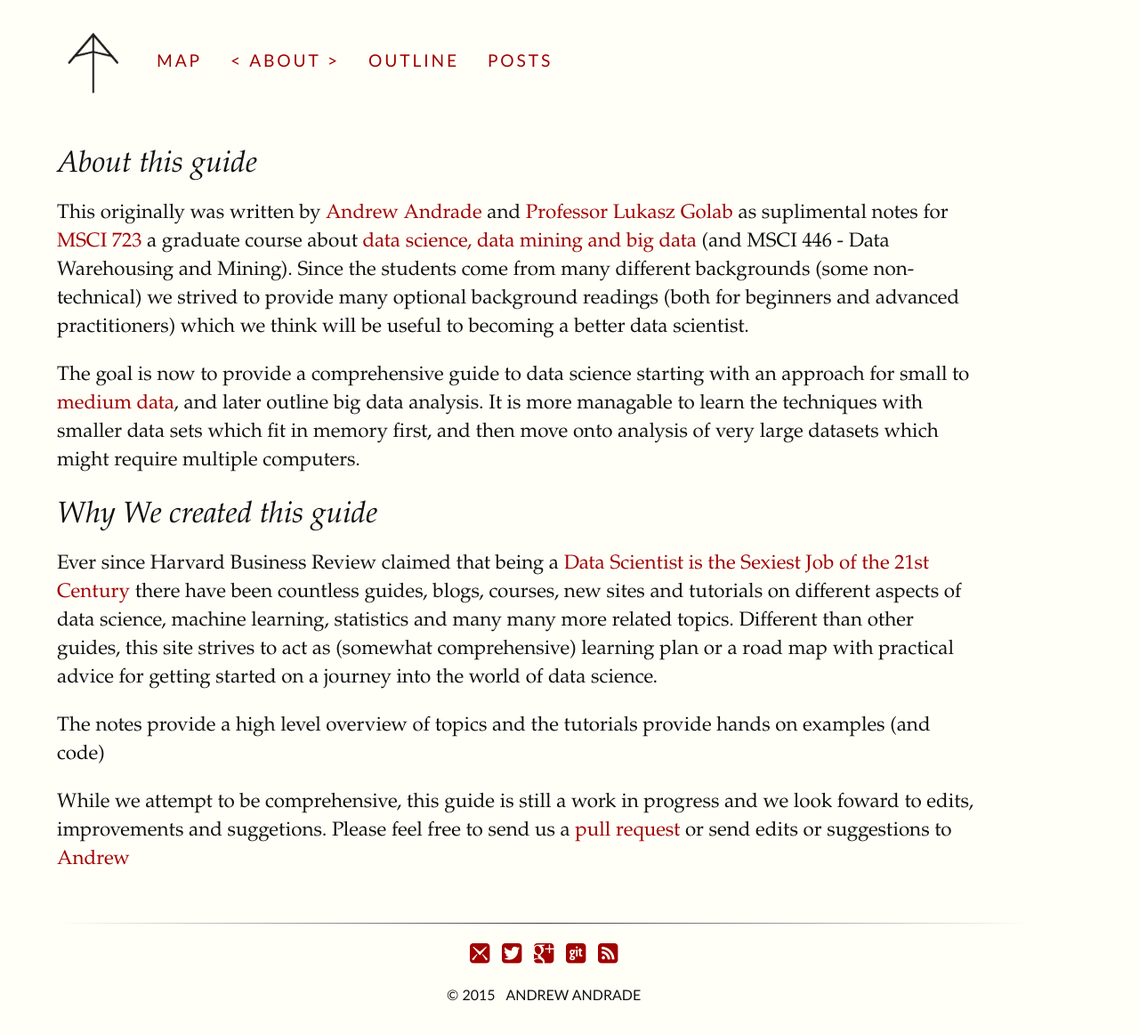
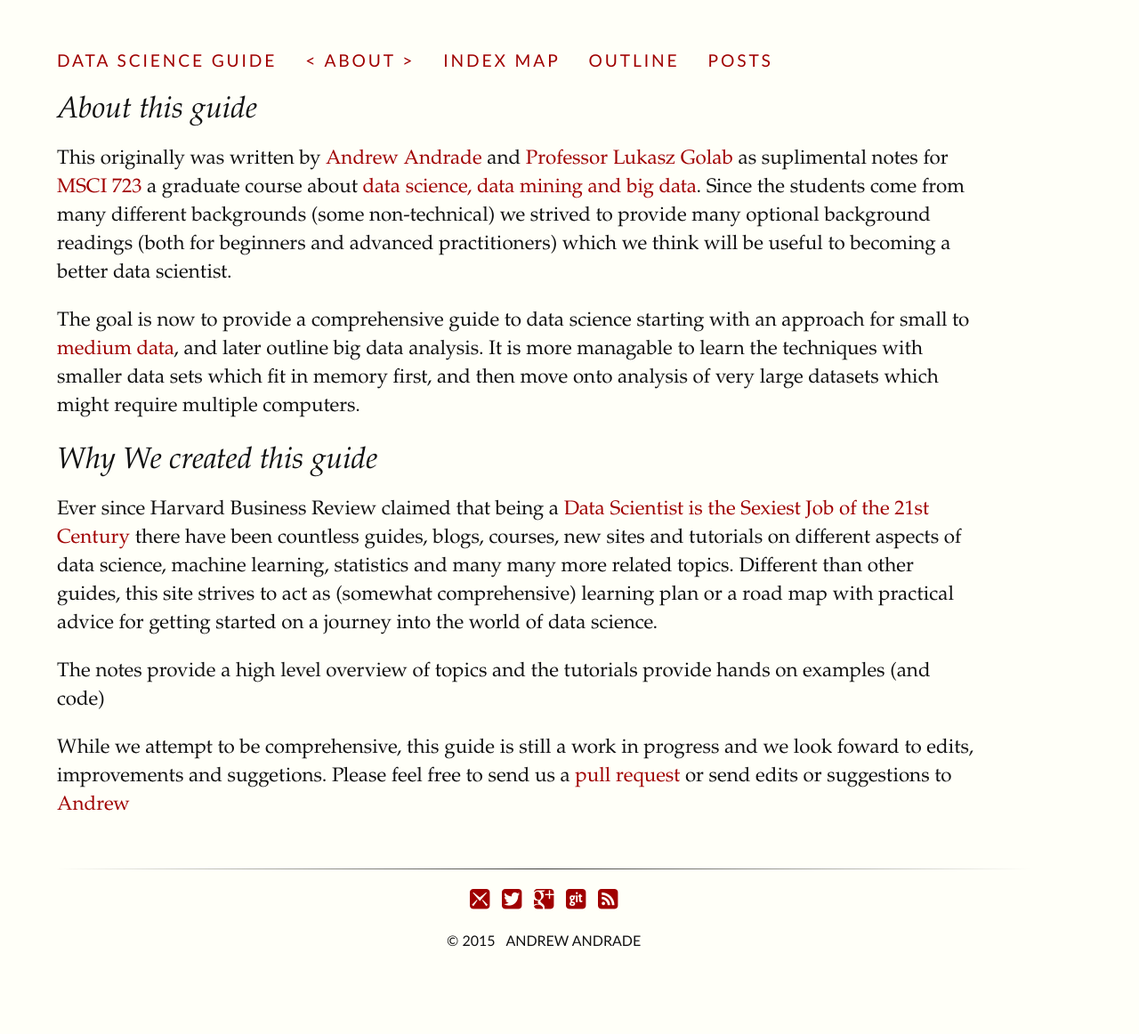
Before and after one commit to datascienceguide/datascienceguide.github.io, a Jekyll site: the page built from about.md, in a window 1280 px wide. Shown: the whole page at 89% size. Built offline with Jekyll 4.4.1, drawn with Linux system fonts in a browser that asks for light colours; after the commit the page ends 1101 px from its top, so only the background shows below that.

Commit message:
small changes to main pages

```diff
--- a/_includes/header.html
+++ b/_includes/header.html
@@ -1,7 +1,7 @@
 <!--- Header and nav template site-wide -->
 <header>
     <nav class="group">
-	<a href="{{site.baseurl}}/"><img class="badge" src="{{site.baseurl}}/assets/img/badge_1.png" alt="CH"></a>
+	<a href="{{site.baseurl}}/">Data Science Guide</a>
 	{% for node in site.pages %}
 		{% unless node.nav_exclude %}
 		    {% if page.url == node.url %}
--- a/about/index.md
+++ b/about.md
@@ -5,7 +5,7 @@ title: About
 
 ## About this guide
 
-This originally was written by [Andrew Andrade](http://mrandrewandrade.com) and [Professor Lukasz Golab](http://www.engineering.uwaterloo.ca/~lgolab/) as suplimental notes for [MSCI 723](http://www.ucalendar.uwaterloo.ca/SA/GRAD/1516/GRDcourse-MSCI.html#MSCI723) a graduate course about [data science, data mining and big data](https://uwaterloo.ca/management-sciences/news/data-analytics-courses-available)  (and MSCI 446 - Data Warehousing and Mining).  Since the students come from many different backgrounds (some non-technical) we strived to provide many optional background readings (both for beginners and advanced practitioners) which we think will be useful to becoming a better data scientist.
+This originally was written by [Andrew Andrade](http://mrandrewandrade.com) and [Professor Lukasz Golab](http://www.engineering.uwaterloo.ca/~lgolab/) as suplimental notes for [MSCI 723](http://www.ucalendar.uwaterloo.ca/SA/GRAD/1516/GRDcourse-MSCI.html#MSCI723) a graduate course about [data science, data mining and big data](https://uwaterloo.ca/management-sciences/news/data-analytics-courses-available).  Since the students come from many different backgrounds (some non-technical) we strived to provide many optional background readings (both for beginners and advanced practitioners) which we think will be useful to becoming a better data scientist.
 
 The goal is now to provide a comprehensive guide to data science starting with an approach for small to [medium data](http://svdictionary.com/words/medium-data), and later outline big data analysis. It is more managable to learn the techniques with smaller data sets which fit in memory first, and then move onto analysis of very large datasets which might require multiple computers.
 
--- a/index.html
+++ b/index.html
@@ -1,6 +1,6 @@
 ---
 layout: full-width
-title: map
+title: Index Map
 # Note that this index page uses a full-width layout!
 ---
 
--- a/outline.md
+++ b/outline.md
@@ -5,7 +5,7 @@ title: "outline"
 
 ### Module 0: [Introduction & Outline](outline.html)
 
-####  [About](about/index.html)
+####  [About](about.html)
 
 #### [What is DataScience?](what-is-data-science/)
 
```
